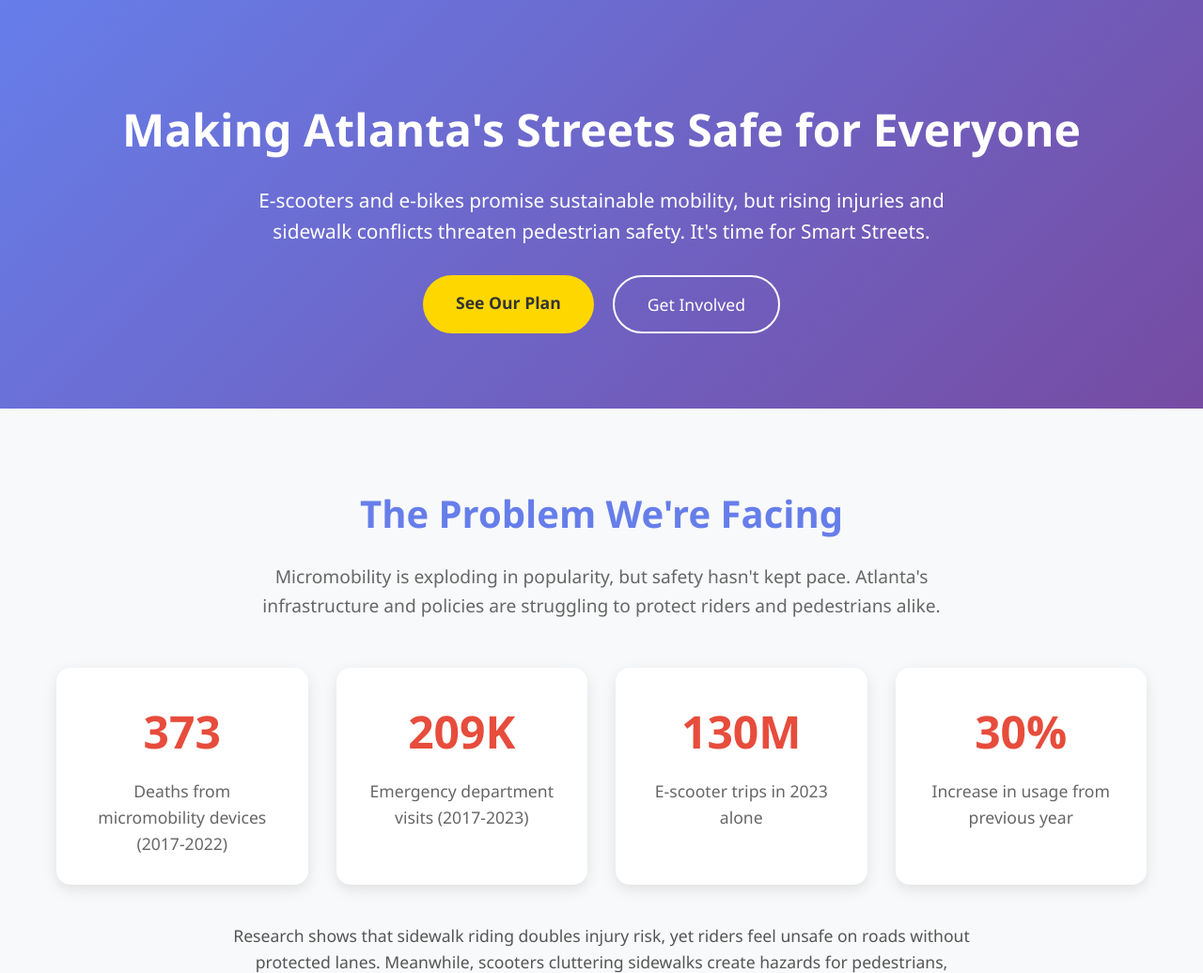
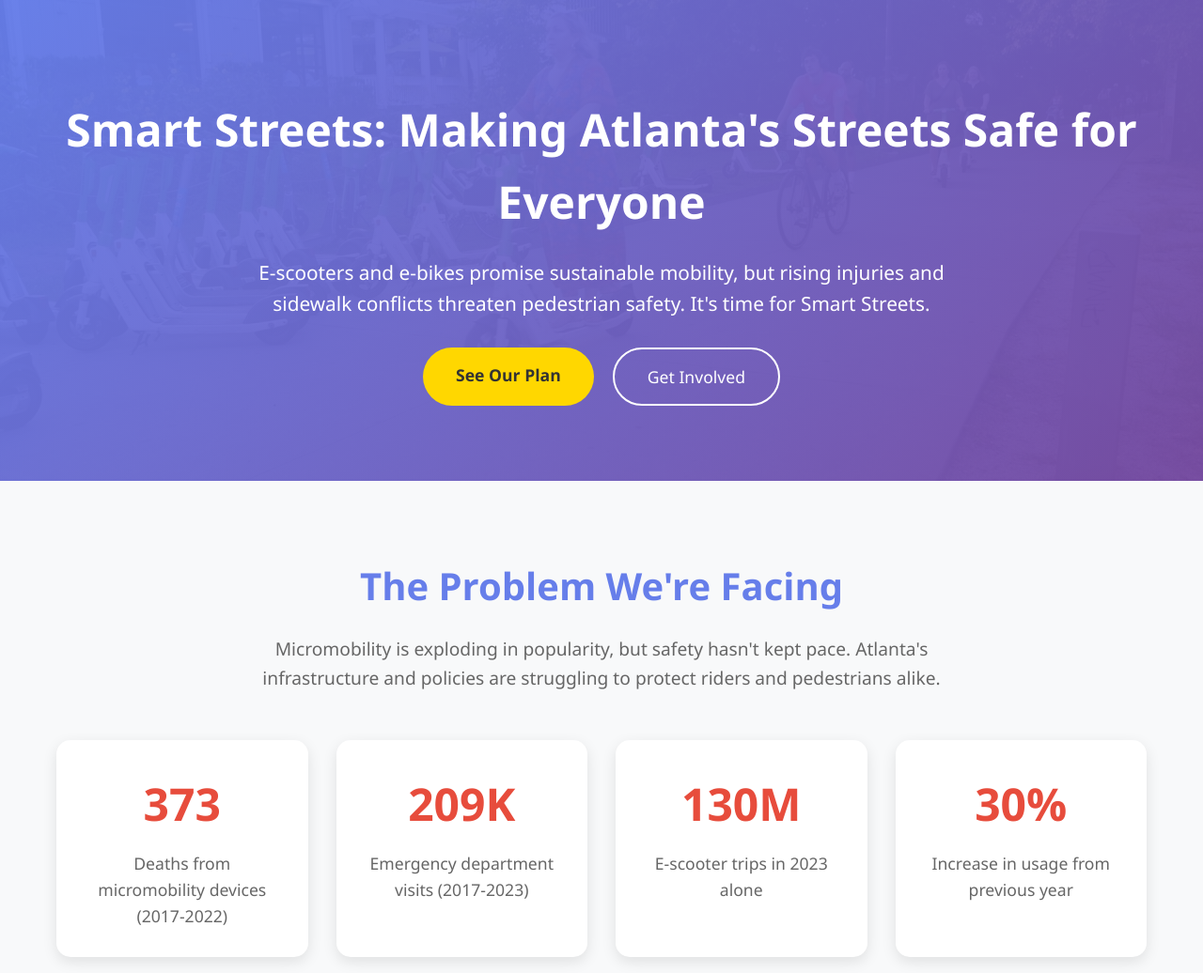
Before and after one commit to vmalepati1/Smart-Streets-Atlanta, a plain HTML site: page index.html in a window 1280 px wide. Shown: the top 1036 px of the page at 94% size. Drawn offline with Linux system fonts and the light colour scheme.

Commit message:
Add atlanta background

```diff
--- a/index.html
+++ b/index.html
@@ -18,10 +18,41 @@
         }
 
         .hero {
-            background: linear-gradient(135deg, #667eea 0%, #764ba2 100%);
+            background: linear-gradient(135deg, rgba(102, 126, 234, 0.85) 0%, rgba(118, 75, 162, 0.85) 100%),
+                        url('atlanta-background.jpg') center/cover no-repeat;
             color: white;
             padding: 100px 20px 80px;
             text-align: center;
+            position: relative;
+            overflow: hidden;
+        }
+
+        .hero::before {
+            content: '';
+            position: absolute;
+            top: 0;
+            left: 0;
+            right: 0;
+            bottom: 0;
+            background: url('atlanta-background.jpg') center/cover no-repeat;
+            filter: blur(3px);
+            z-index: -1;
+        }
+
+        .hero::after {
+            content: '';
+            position: absolute;
+            top: 0;
+            left: 0;
+            right: 0;
+            bottom: 0;
+            background: linear-gradient(135deg, rgba(102, 126, 234, 0.75) 0%, rgba(118, 75, 162, 0.75) 100%);
+            z-index: 0;
+        }
+
+        .hero .container {
+            position: relative;
+            z-index: 1;
         }
 
         .hero h1 {
@@ -484,7 +515,7 @@
     <!-- Hero Section -->
     <div class="hero">
         <div class="container">
-            <h1>Making Atlanta's Streets Safe for Everyone</h1>
+            <h1>Smart Streets: Making Atlanta's Streets Safe for Everyone</h1>
             <p>E-scooters and e-bikes promise sustainable mobility, but rising injuries and sidewalk conflicts threaten pedestrian safety. It's time for Smart Streets.</p>
             <div class="cta-buttons">
                 <a href="#solutions" class="cta-button cta-primary">See Our Plan</a>
@@ -538,7 +569,7 @@
                 </div>
                 <div class="poster-viewer" id="posterViewer">
                     <div class="poster-wrapper" id="posterWrapper">
-                        <img src="poster.png" alt="Mind the Micromobility Poster" id="posterImage">
+                        <img src="revised-poster-lmc.png" alt="Mind the Micromobility Poster" id="posterImage">
                     </div>
                 </div>
                 <p style="margin-top: 15px; color: #666; font-size: 0.95em;">
```
Also changed, not shown: atlanta-background.jpg (added).
